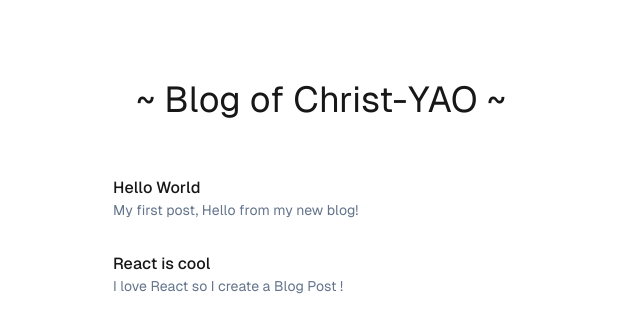
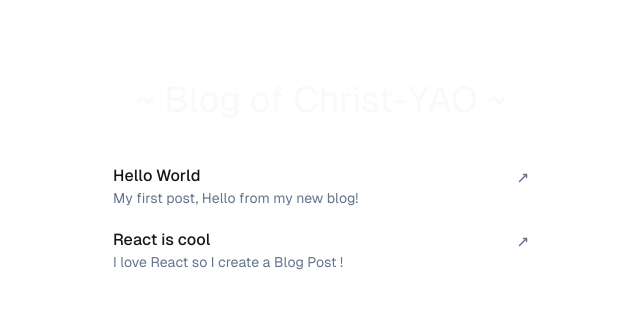
Before and after one commit to Christ-YAO/next-blog, a Next.js app: page / in a window 1280 px wide. Shown: the top 332 px of the page, without its empty margins (319-959 px from the left). Built offline with nearby package versions, Linux system fonts and the light colour scheme.

Commit message:
Added icon

```diff
--- a/app/page.tsx
+++ b/app/page.tsx
@@ -1,4 +1,5 @@
 import { getSortedPostsData } from "@/lib/post";
+import { MoveUpRight } from "lucide-react";
 import Link from "next/link";
 
 export default async function Home() {
@@ -7,13 +8,16 @@
   return (
     <div className="w-full min-h-screen px-4 pb-20 pt-12 md:pt-20 sm:px-20 font-[family-name:var(--font-geist-sans)]">
       <main className="flex flex-col gap-8 row-start-2 max-w-md mx-auto">
-        <h1 className="text-2xl md:text-4xl md:text-center">~ Blog of Christ-YAO ~</h1>
+        <h1 className="text-2xl md:text-4xl md:text-center text-accent/60">~ Blog of Christ-YAO ~</h1>
         <div>
           {posts.map((post) => (
             <Link href={`/post/${post.id}`} key={post.id}>
-              <div className="my-4 block group hover:bg-accent/10 px-4 py-2 rounded transition-all">
-                <p className="group-hover:underline transition-all font-medium">{post.title}</p>
-                <p className="text-sm text-muted-foreground">{post.description}</p>
+              <div className="my-1 group hover:bg-accent/10 px-4 py-2 rounded transition-all flex justify-between group">
+                <div>
+                  <p className="group-hover:underline transition-all font-medium">{post.title}</p>
+                  <p className="text-sm text-muted-foreground">{post.description}</p>
+                </div>
+                <MoveUpRight size={12} strokeWidth={"3px"} className="text-muted-foreground mt-2 group-hover:translate-x-1 group-hover:-translate-y-1 transition-all"/>
               </div>
             </Link>
           ))}
```
